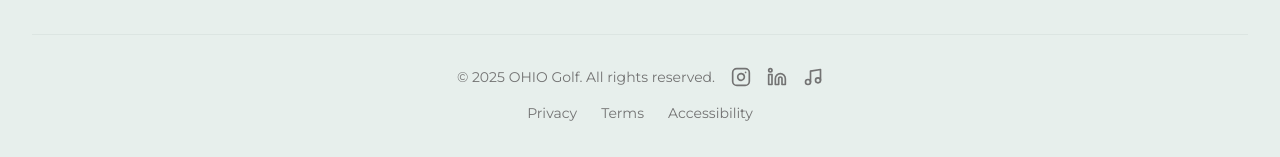
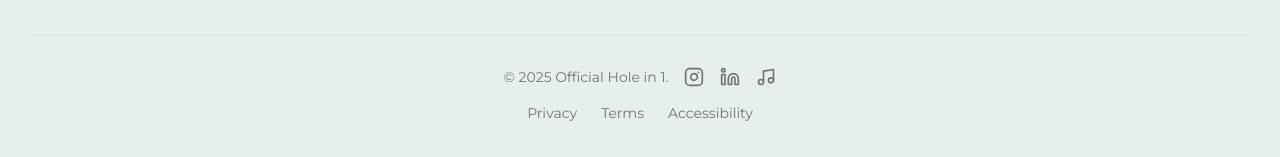
Before and after one commit to ABHTech7/holein1, a React (Vite) app: page / in a window 1280 px wide. Shown: the part 4233-4390 px from the top of the page. Built offline with nearby package versions, Linux system fonts and the light colour scheme; a web font is replaced by a local one.

Commit message:
Update footer year and name

```diff
--- a/src/components/layout/SiteFooter.tsx
+++ b/src/components/layout/SiteFooter.tsx
@@ -77,7 +77,7 @@ const SiteFooter = () => {
           <div className="mt-8 pt-8 border-t border-border flex flex-col items-center gap-4">
             <div className="flex flex-col md:flex-row items-center gap-4">
               <p className="text-sm text-muted-foreground">
-                © {currentYear} OHIO Golf. All rights reserved.
+                © 2025 Official Hole in 1.
               </p>
               {/* Social Media Links */}
               <div className="flex items-center gap-4">
```
